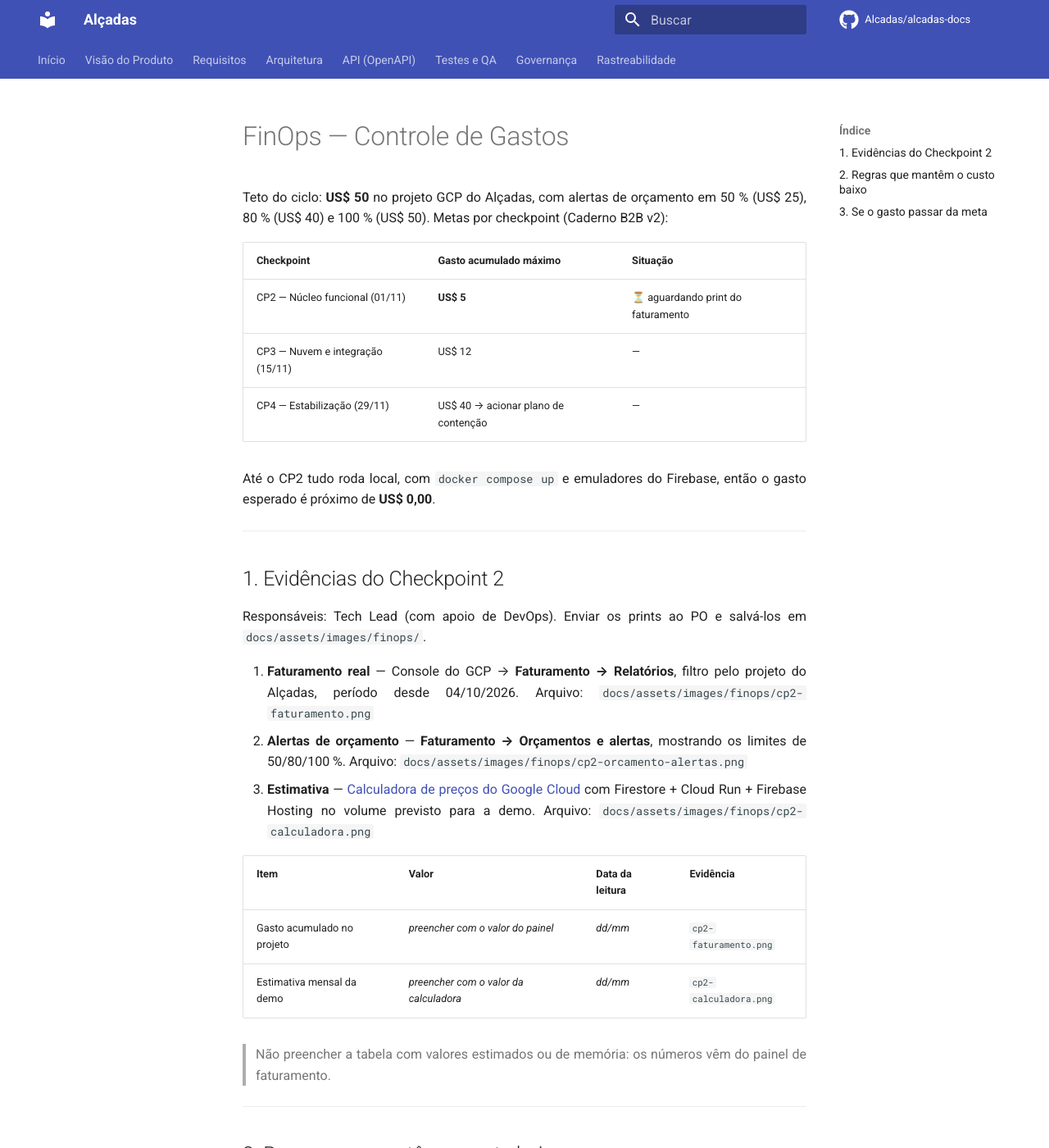
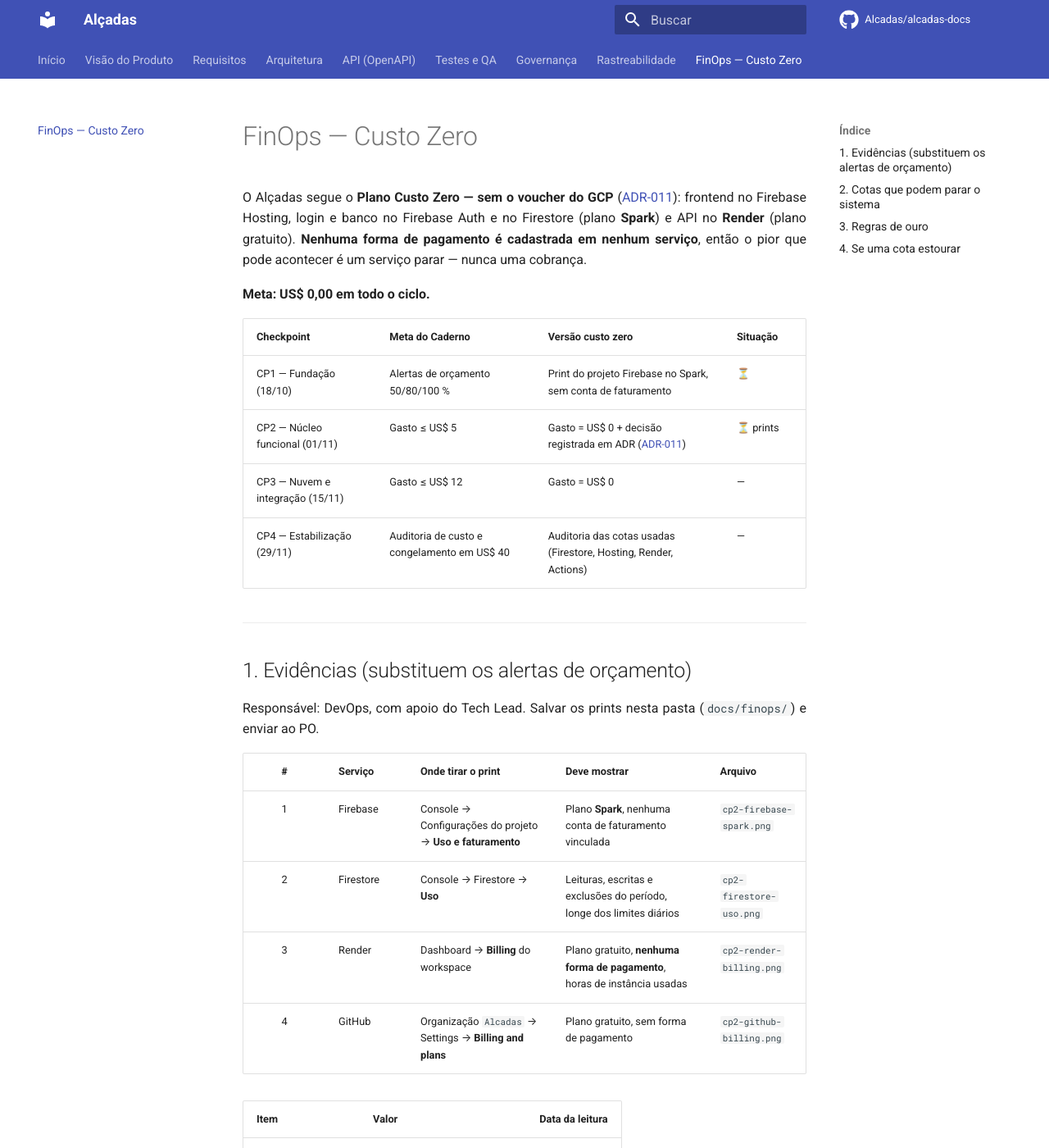
Before and after one commit to Alcadas/alcadas-docs, an MkDocs documentation site: the page built from docs/finops/index.md, in a window 1280 px wide and 1400 px high. Shown: the whole window at 82% size. Built offline with MkDocs 1.6.1 and Material for MkDocs 9.7.7, drawn with Linux system fonts in a browser that asks for light colours; comment, search, counter and statistics services are not loaded; some of the changed text lies outside the part shown.

Commit message:
docs(finops): troca o controle de gastos do GCP pelo plano custo zero (#15)
- FinOps vai para /docs/finops, como pedem o Caderno e o plano: meta US$ 0,
  prints de cada serviço no plano gratuito e sem forma de pagamento no
  lugar dos alertas de orçamento, cotas que podem parar o sistema e as
  regras de ouro.
- DoD e regras do repositório: nenhum serviço novo sem ADR/aprovação do
  Tech Lead e nada que exija cartão ou plano Blaze.

```diff
--- a/docs/finops/index.md
+++ b/docs/finops/index.md
@@ -1,48 +1,63 @@
-# FinOps — Controle de Gastos
+# FinOps — Custo Zero
 
-Teto do ciclo: **US$ 50** no projeto GCP do Alçadas, com alertas de orçamento em 50 % (US$ 25), 80 % (US$ 40) e 100 % (US$ 50). Metas por checkpoint (Caderno B2B v2):
+O Alçadas segue o **Plano Custo Zero — sem o voucher do GCP** ([ADR-011](../arquitetura/adrs/ADR-011-hospedagem-render-firebase-spark.md)): frontend no Firebase Hosting, login e banco no Firebase Auth e no Firestore (plano **Spark**) e API no **Render** (plano gratuito). **Nenhuma forma de pagamento é cadastrada em nenhum serviço**, então o pior que pode acontecer é um serviço parar — nunca uma cobrança.
 
-| Checkpoint | Gasto acumulado máximo | Situação |
-| :--- | :--- | :--- |
-| CP2 — Núcleo funcional (01/11) | **US$ 5** | ⏳ aguardando print do faturamento |
-| CP3 — Nuvem e integração (15/11) | US$ 12 | — |
-| CP4 — Estabilização (29/11) | US$ 40 → acionar plano de contenção | — |
+**Meta: US$ 0,00 em todo o ciclo.**
 
-Até o CP2 tudo roda local, com `docker compose up` e emuladores do Firebase, então o gasto esperado é próximo de **US$ 0,00**.
+| Checkpoint | Meta do Caderno | Versão custo zero | Situação |
+| :--- | :--- | :--- | :--- |
+| CP1 — Fundação (18/10) | Alertas de orçamento 50/80/100 % | Print do projeto Firebase no Spark, sem conta de faturamento | ⏳ |
+| CP2 — Núcleo funcional (01/11) | Gasto ≤ US$ 5 | Gasto = US$ 0 + decisão registrada em ADR ([ADR-011](../arquitetura/adrs/ADR-011-hospedagem-render-firebase-spark.md)) | ⏳ prints |
+| CP3 — Nuvem e integração (15/11) | Gasto ≤ US$ 12 | Gasto = US$ 0 | — |
+| CP4 — Estabilização (29/11) | Auditoria de custo e congelamento em US$ 40 | Auditoria das cotas usadas (Firestore, Hosting, Render, Actions) | — |
 
 ---
 
-## 1. Evidências do Checkpoint 2
+## 1. Evidências (substituem os alertas de orçamento)
 
-Responsáveis: Tech Lead (com apoio de DevOps). Enviar os prints ao PO e salvá-los em `docs/assets/images/finops/`.
+Responsável: DevOps, com apoio do Tech Lead. Salvar os prints nesta pasta (`docs/finops/`) e enviar ao PO.
 
-1. **Faturamento real** — Console do GCP → **Faturamento → Relatórios**, filtro pelo projeto do Alçadas, período desde 04/10/2026.
-   Arquivo: `docs/assets/images/finops/cp2-faturamento.png`
-2. **Alertas de orçamento** — **Faturamento → Orçamentos e alertas**, mostrando os limites de 50/80/100 %.
-   Arquivo: `docs/assets/images/finops/cp2-orcamento-alertas.png`
-3. **Estimativa** — [Calculadora de preços do Google Cloud](https://cloud.google.com/products/calculator) com Firestore + Cloud Run + Firebase Hosting no volume previsto para a demo.
-   Arquivo: `docs/assets/images/finops/cp2-calculadora.png`
+| # | Serviço | Onde tirar o print | Deve mostrar | Arquivo |
+| :-: | :--- | :--- | :--- | :--- |
+| 1 | Firebase | Console → Configurações do projeto → **Uso e faturamento** | Plano **Spark**, nenhuma conta de faturamento vinculada | `cp2-firebase-spark.png` |
+| 2 | Firestore | Console → Firestore → **Uso** | Leituras, escritas e exclusões do período, longe dos limites diários | `cp2-firestore-uso.png` |
+| 3 | Render | Dashboard → **Billing** do workspace | Plano gratuito, **nenhuma forma de pagamento**, horas de instância usadas | `cp2-render-billing.png` |
+| 4 | GitHub | Organização `Alcadas` → Settings → **Billing and plans** | Plano gratuito, sem forma de pagamento | `cp2-github-billing.png` |
 
-| Item | Valor | Data da leitura | Evidência |
-| :--- | :--- | :--- | :--- |
-| Gasto acumulado no projeto | _preencher com o valor do painel_ | _dd/mm_ | `cp2-faturamento.png` |
-| Estimativa mensal da demo | _preencher com o valor da calculadora_ | _dd/mm_ | `cp2-calculadora.png` |
+| Item | Valor | Data da leitura |
+| :--- | :--- | :--- |
+| Gasto total no ciclo | _preencher conforme os painéis_ | _dd/mm_ |
 
-> Não preencher a tabela com valores estimados ou de memória: os números vêm do painel de faturamento.
+> Os valores vêm dos painéis, não de estimativa.
 
 ---
 
-## 2. Regras que mantêm o custo baixo
+## 2. Cotas que podem parar o sistema
 
-- Nenhum recurso novo no GCP sem ADR ou aprovação do Tech Lead ([DoD](dod.md)).
-- Toda listagem paginada (`limit` ≤ 50) e toda consulta filtrada por `tenantId` ([OpenAPI v0.2](../api/index.md)).
-- Nada de *listeners* grandes do Firestore no navegador — o Firestore é fechado para o cliente ([ADR-008](../arquitetura/adrs/ADR-008-firestore-deny-all.md)).
-- Cloud Run com `min-instances=0` e imagens com SHA (Checkpoint 3).
+Limites conferidos pelo laboratório em 14/10/2026; o DevOps confere de novo antes do primeiro deploy.
+
+| Serviço | Limite gratuito | Ao estourar |
+| :--- | :--- | :--- |
+| Firestore | 1 GiB armazenado; 50 mil leituras, 20 mil escritas e 20 mil exclusões por dia | Para de aceitar leitura ou escrita até o dia seguinte |
+| Firebase Auth | 50 mil usuários ativos por mês | Novos logins recusados |
+| Firebase Hosting | 10 GB armazenados; 360 MB transferidos por dia | Site fora do ar até o dia seguinte |
+| Render (web service) | 750 horas por mês por workspace; dorme após 15 min sem uso | API suspensa até o mês seguinte |
+| UptimeRobot | 50 monitores, checagem a cada 5 min | — |
 
 ---
 
-## 3. Se o gasto passar da meta
+## 3. Regras de ouro
 
-Registrar em `docs/finops/estouro-<checkpoint>.md`: valor, causa, o que foi desligado e quando, e qual alerta disparou. Exemplo de formato: *"Gasto de US$ 6,20 por instância do Cloud Run esquecida ligada; desligada em 29/10; alerta de 50 % conferido."*
+1. **Nunca cadastrar cartão** em nenhum serviço: Google Cloud, Firebase, Render, GitHub, UptimeRobot. Se algum pedir cartão "só para verificar", não cadastre e avise o tutor.
+2. **Nunca clicar em "Upgrade" ou "Blaze"** no console do Firebase, nem vincular conta de faturamento ao projeto.
+3. **Testes pesados só no emulador:** carga (k6), testes automatizados, testes de concorrência e seed grande rodam no `docker compose`, nunca contra o Firestore real.
+4. Um projeto Firebase da equipe, criado por um integrante e compartilhado com os demais como membros.
+5. Conta de serviço com papel mínimo; chave só nos secrets do GitHub e nas variáveis do Render; `gitleaks` no CI.
+6. Toda listagem paginada (`limit` ≤ 50) e toda consulta filtrada por `tenantId` ([OpenAPI v0.2](../api/index.md)); nada de *listeners* do Firestore no navegador ([ADR-008](../arquitetura/adrs/ADR-008-firestore-deny-all.md)).
+7. Em caso de dúvida, não ative: serviço novo só com ADR e aprovação do Tech Lead ([DoD](../governanca/dod.md)).
 
-Plano de contenção a partir de US$ 40: reduzir instâncias, pausar o Cloud Scheduler e desligar recursos não críticos.
+---
+
+## 4. Se uma cota estourar
+
+Registrar em `docs/finops/incidente-<data>.md`: qual cota, quando, impacto e o que foi feito. Exemplo de formato: *"Cota diária de escritas do Firestore esgotada em 27/11 por um seed rodado contra produção; seed passou a rodar só no emulador; banco voltou no dia seguinte."*
--- a/mkdocs.yml
+++ b/mkdocs.yml
@@ -101,6 +101,7 @@ nav:
           - "ADR-008: Firestore deny-all": arquitetura/adrs/ADR-008-firestore-deny-all.md
           - "ADR-009: Contrato da API v0.2": arquitetura/adrs/ADR-009-contrato-api-v0-2.md
           - "ADR-010: Concorrência otimista (CP2)": arquitetura/adrs/ADR-010-concorrencia-otimista-rest.md
+          - "ADR-011: Plano Custo Zero (Render + Spark)": arquitetura/adrs/ADR-011-hospedagem-render-firebase-spark.md
   - "API (OpenAPI)":
       - "Especificação OpenAPI v0.2": api/index.md
   - "Testes e QA":
@@ -108,7 +109,7 @@ nav:
   - Governança:
       - "Definition of Done (DoD)": governanca/dod.md
       - "Regras do Repositório": governanca/regras-repositorio.md
-      - "FinOps — Controle de Gastos": governanca/finops.md
       - "Matriz de Alçadas": governanca/matriz-alcadas.md
       - "Matriz RACI": governanca/matriz-raci.md
   - Rastreabilidade: rastreabilidade.md
+  - "FinOps — Custo Zero": finops/index.md
```
Also changed, not shown: docs/governanca/dod.md (+2 -2 lines), docs/governanca/regras-repositorio.md (+1 -1 lines).
